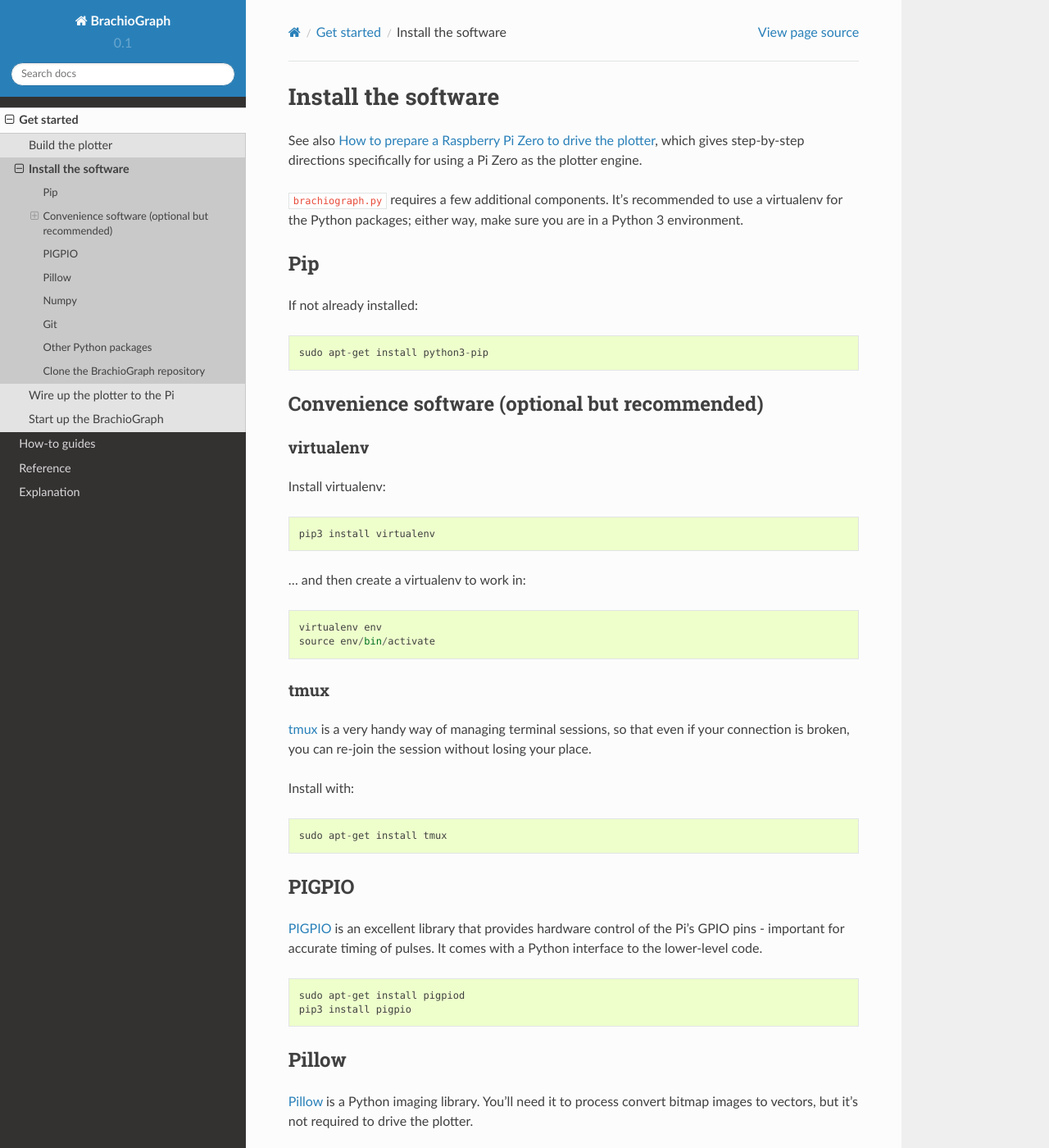
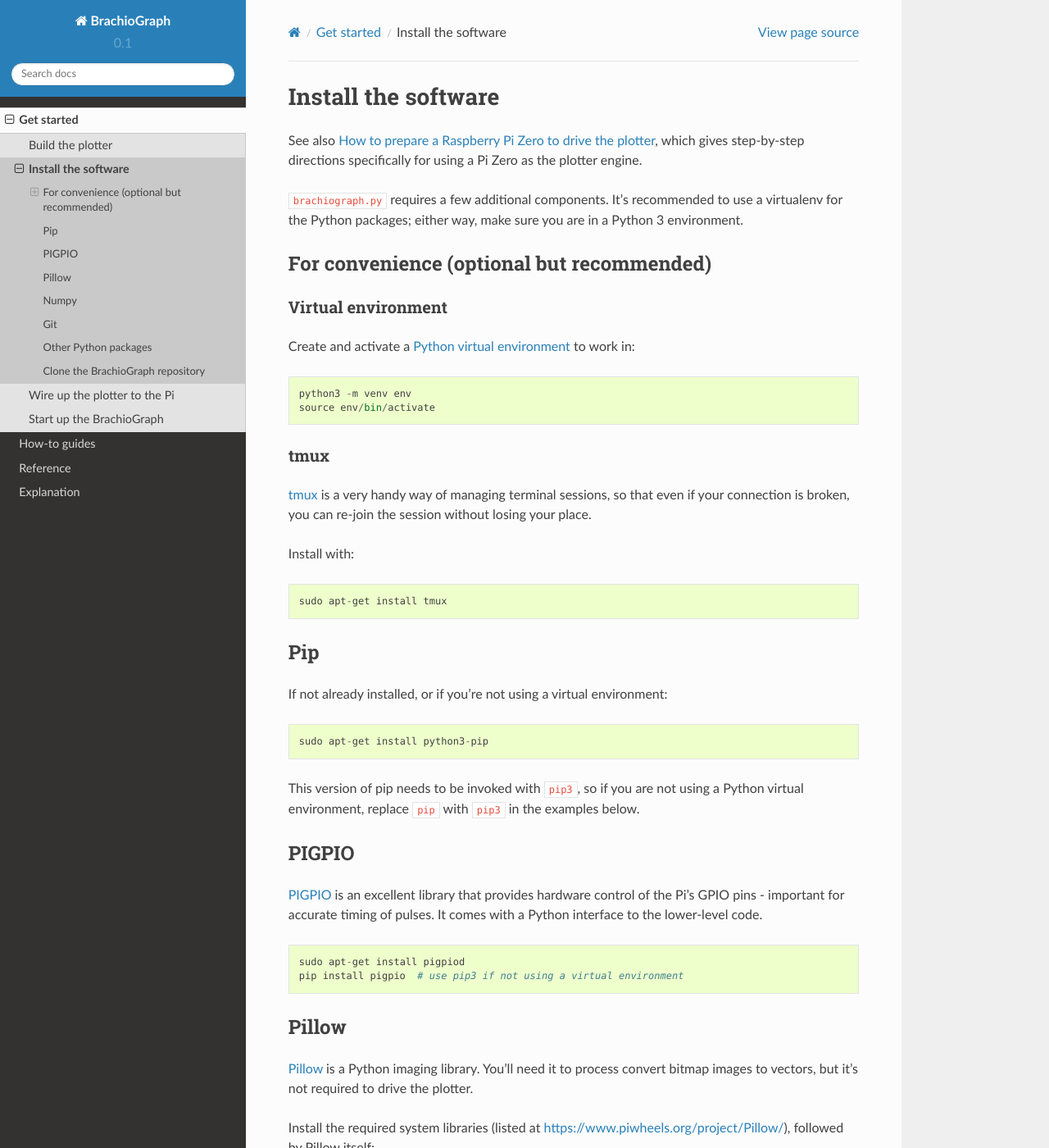
Before and after one commit to evildmp/BrachioGraph, a Sphinx documentation site: the page built from docs/get-started/install.rst, in a window 1280 px wide and 1400 px high. Shown: the whole window at 82% size. Built offline with Sphinx 7.4.7 and the Read the Docs theme 2.0.0, drawn with Linux system fonts in a browser that asks for light colours; some of the changed text lies outside the part shown.

Commit message:
Updated install notes to clarify use of pip

```diff
--- a/docs/get-started/install.rst
+++ b/docs/get-started/install.rst
@@ -9,27 +9,15 @@ See also :ref:`prepare-pi`, which gives step-by-step directions specifically for
 packages; either way, make sure you are in a Python 3 environment.
 
 
-Pip
----
-
-If not already installed::
-
-    sudo apt-get install python3-pip
-
-
-Convenience software (optional but recommended)
+For convenience (optional but recommended)
 -----------------------------------------------
 
-virtualenv
-~~~~~~~~~~
+Virtual environment
+~~~~~~~~~~~~~~~~~~~
 
-Install virtualenv::
+Create and activate a `Python virtual environment <https://docs.python.org/3/library/venv.html>`_ to work in::
 
-    pip3 install virtualenv
-
-... and then create a virtualenv to work in::
-
-    virtualenv env
+    python3 -m venv env
     source env/bin/activate
 
 
@@ -44,6 +32,17 @@ Install with::
     sudo apt-get install tmux
 
 
+Pip
+---
+
+If not already installed, or if you're not using a virtual environment::
+
+    sudo apt-get install python3-pip
+
+This version of pip needs to be invoked with ``pip3``, so if you are not using a Python virtual environment,
+replace ``pip`` with ``pip3`` in the examples below.
+
+
 PIGPIO
 ------
 
@@ -54,7 +53,7 @@ lower-level code.
 ::
 
     sudo apt-get install pigpiod
-    pip3 install pigpio
+    pip install pigpio  # use pip3 if not using a virtual environment
 
 
 Pillow
@@ -67,7 +66,7 @@ Install the required system libraries (listed at https://www.piwheels.org/projec
 Pillow itself::
 
     sudo apt install libwebp6 libtiff5 libjbig0 liblcms2-2 libwebpmux3 libopenjp2-7 libzstd1 libwebpdemux2 libjpeg-dev
-    pip3 install pillow
+    pip install pillow  # use pip3 if not using a virtual environment
 
 
 Numpy
@@ -79,7 +78,7 @@ Install the required system libraries (listed at https://www.piwheels.org/projec
 Numpy itself::
 
     sudo apt install libatlas3-base libgfortran5
-    sudo pip3 install numpy
+    pip install numpy  # use pip3 if not using a virtual environment
 
 
 Git
@@ -98,6 +97,10 @@ Use pip to install Python 3 versions of:
 * ``tqdm``      # for the progress indicator while drawing
 * ``readchar``  # to allow the ``BrachioGraph.drive()`` methods to accept user input
 
+::
+
+    pip install tqdm readchar  # use pip3 if not using a virtual environment
+
 
 Clone the BrachioGraph repository
 ---------------------------------
```
